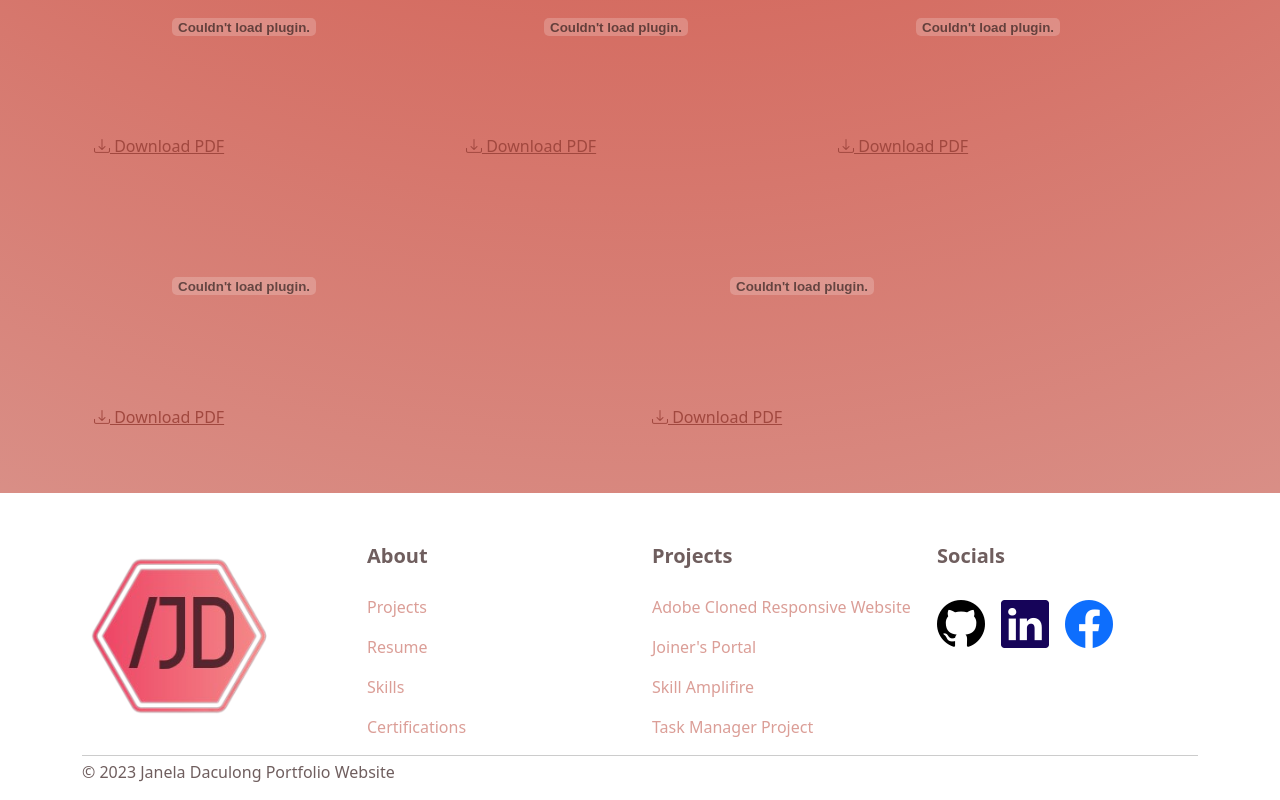
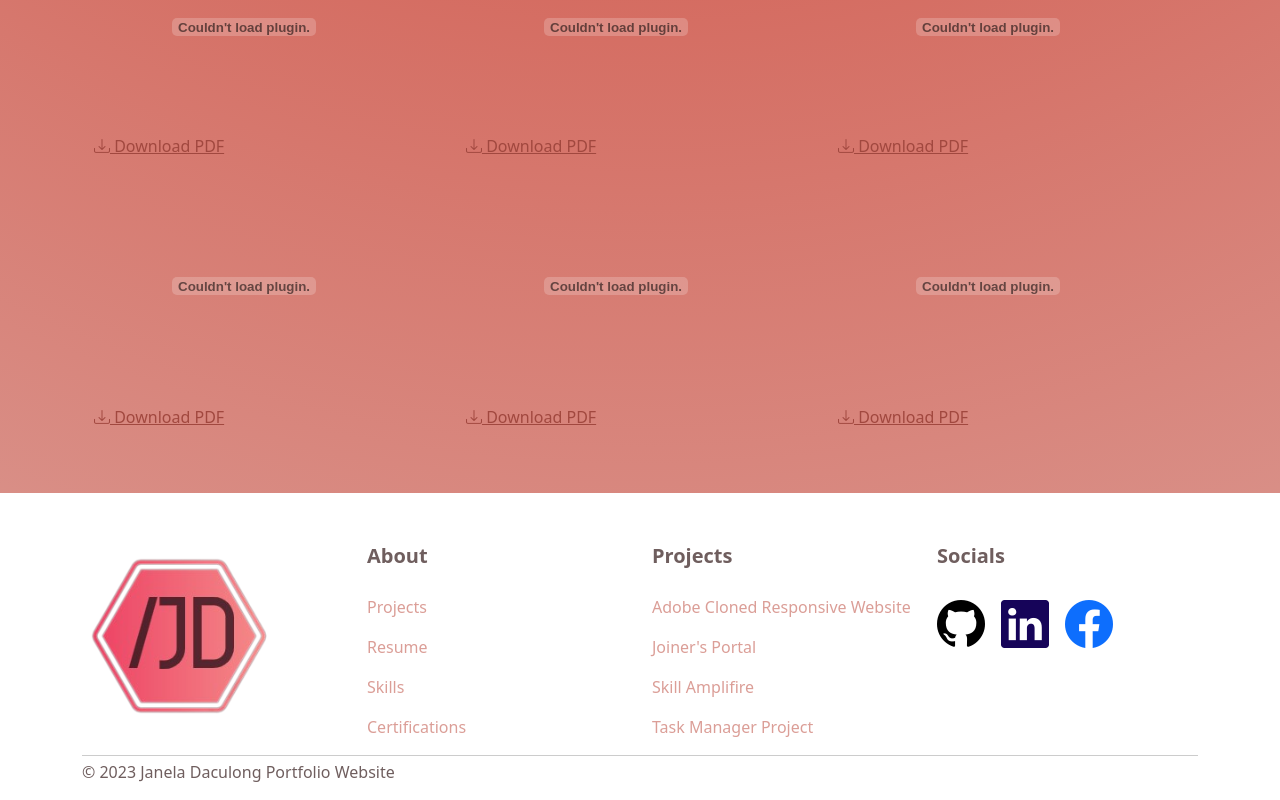
Before and after one commit to janien0116/portfolio_website, a React (Create React App) app: page /portfolio in a window 1280 px wide. Shown: the part 2852-3652 px from the top of the page. Built offline with nearby package versions, Linux system fonts and the light colour scheme.

Commit message:
Add New Certificate

```diff
--- a/src/pages/Portfolio.jsx
+++ b/src/pages/Portfolio.jsx
@@ -11,6 +11,7 @@ import certificateTwo from "../assets/certificates/certificate-of-completion-for
 import certificateThree from "../assets/certificates/SoloLearn_JSIntermediate_Certificate.pdf";
 import certificateFour from "../assets/certificates/fcc_JavaScript_Certificate.pdf";
 import certificateFive from "../assets/certificates/fcc_FrontEndLibs_Certificate.pdf";
+import certificateSix from "../assets/certificates/SoloLearn_PHP_Certificate.pdf"
 import kodegoCertificate from "../assets/certificates/KodeGo_Certificate.pdf";
 import { Viewer, Worker } from "@react-pdf-viewer/core";
 import "@react-pdf-viewer/core/lib/styles/index.css";
@@ -278,6 +279,19 @@ const Portfolio = () => {
                   </a>
                 </p>
               </Col>
+              <Col>
+                <embed
+                  src={`${certificateSix}#toolbar=0&view=fitH`}
+                  type="application/pdf"
+                  height={"225"}
+                  fluid
+                />
+                <p>
+                  <a href={certificateSix} className="text-primary" download>
+                    <i class="bi bi-download"></i> Download PDF
+                  </a>
+                </p>
+              </Col>
             </Row>
           </Container>
         </Stack>
```
Also changed, not shown: 1 other file (tests, documents, lock files or other folders).
